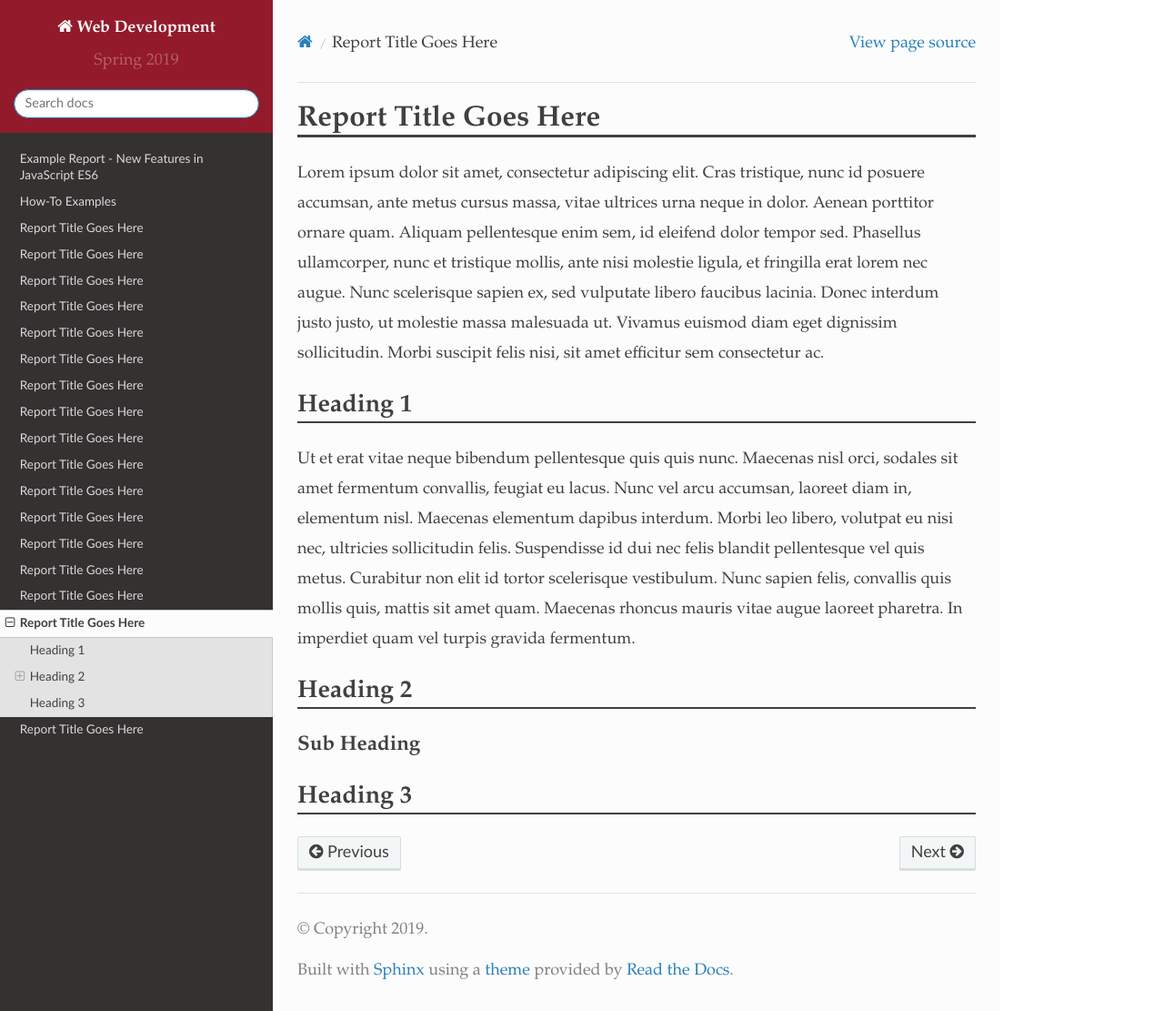
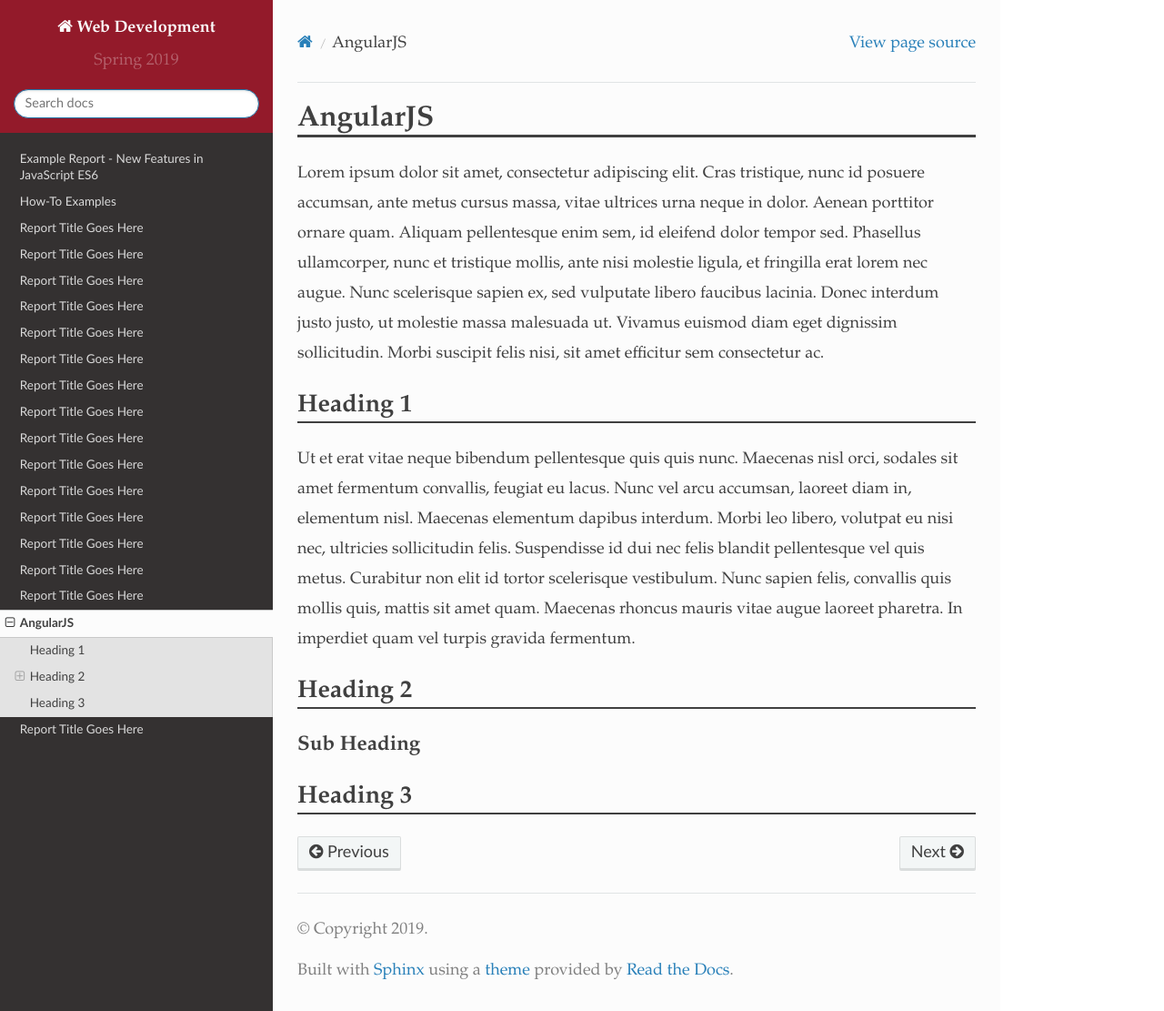
Before and after one commit to pvcraven/2019_spring_web_dev, a Sphinx documentation site: the page built from source/final/smith/index.rst, in a window 1280 px wide and 1111 px high. Shown: the whole window at 91% size. Built offline with Sphinx 7.4.7 and the Read the Docs theme 2.0.0, drawn with Linux system fonts in a browser that asks for light colours.

Commit message:
Picked topic

```diff
--- a/source/final/smith/index.rst
+++ b/source/final/smith/index.rst
@@ -1,4 +1,4 @@
-Report Title Goes Here
+AngularJS
 ======================
 
 Lorem ipsum dolor sit amet, consectetur adipiscing elit. Cras tristique, nunc
```
